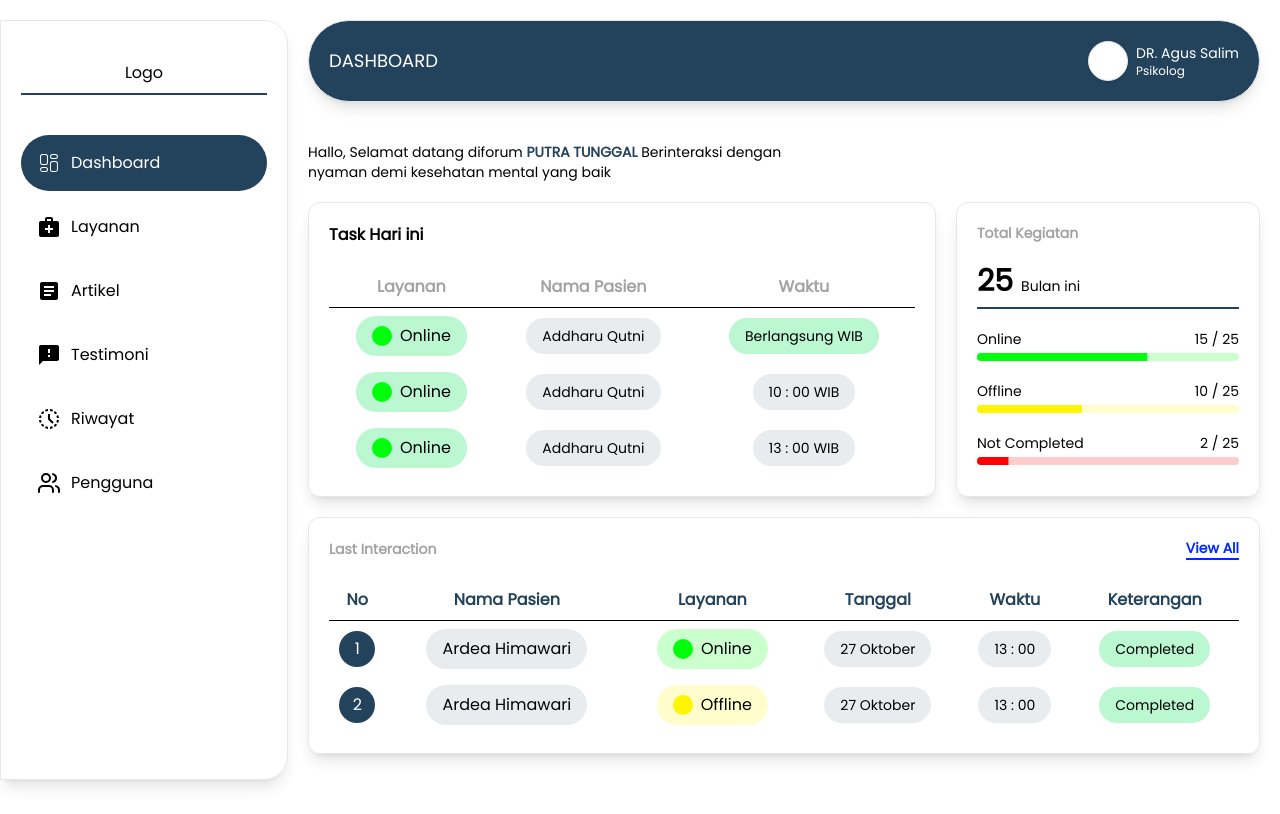
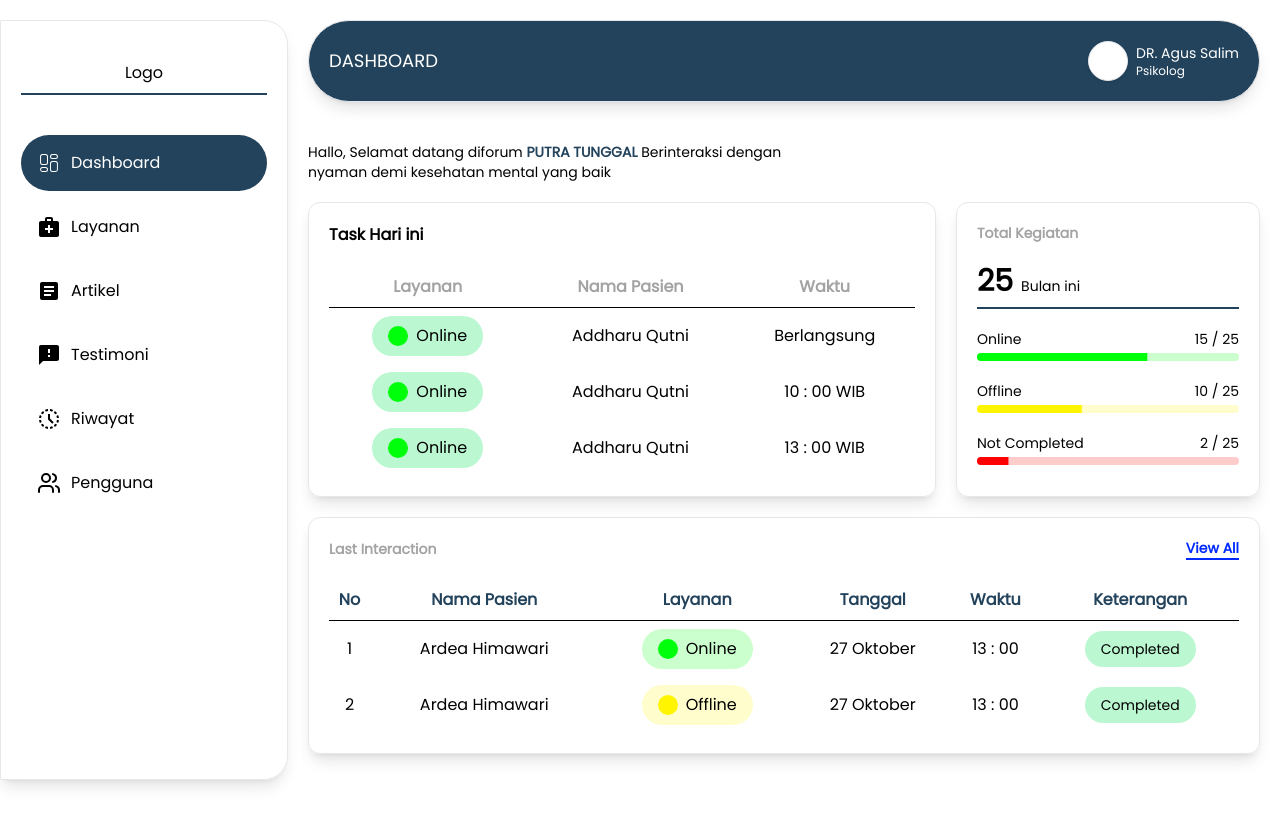
Before and after one commit to kopsus/putra-tunggal, a Next.js app: page /dashboard in a window 1280 px wide. Built offline with nearby package versions, Linux system fonts and the light colour scheme.

Commit message:
fixing table ui

```diff
--- /dev/null
+++ b/src/app/(dashboard)/testimoni/page.tsx
@@ -0,0 +1,25 @@
+import Breadcrumb from "@/components/(dashboard)/_global/Breadcrumb";
+import { storeDialog } from "@/store/dialog";
+import { useSetAtom } from "jotai";
+import React from "react";
+
+const Testimoni = () => {
+  const setDialog = useSetAtom(storeDialog);
+
+  return (
+    <>
+      <Breadcrumb
+        pageName="Testimoni"
+        onClick={() => {
+          setDialog({
+            type: "CREATE",
+            show: true,
+            data: null,
+          });
+        }}
+      />
+    </>
+  );
+};
+
+export default Testimoni;
--- a/src/components/(dashboard)/_global/Breadcrumb.tsx
+++ b/src/components/(dashboard)/_global/Breadcrumb.tsx
@@ -6,7 +6,7 @@ interface BreadcrumbProps {
 const Breadcrumb = ({ pageName, onClick }: BreadcrumbProps) => {
   return (
     <div className="mb-6 flex flex-col gap-3 sm:flex-row sm:items-center sm:justify-between">
-      <h2 className="text-title-md2 font-semibold text-black dark:text-white">
+      <h2 className="titleSection font-semibold text-black dark:text-white">
         {pageName}
       </h2>
 
--- a/src/components/(dashboard)/artikel/table/DataTable.tsx
+++ b/src/components/(dashboard)/artikel/table/DataTable.tsx
@@ -61,7 +61,7 @@ export function DataTable<TData, TValue>({
   return (
     <Card className="space-y-4 rounded-xl overflow-hidden p-5">
       <TableToolbar table={table} />
-      <Table>
+      <Table className="rounded-xl overflow-hidden border">
         <TableHeader>
           {table.getHeaderGroups().map((headerGroup) => (
             <TableRow key={headerGroup.id}>
@@ -71,7 +71,7 @@ export function DataTable<TData, TValue>({
                     key={header.id}
                     className={`${
                       idx === headerGroup.headers.length - 1 && "text-right"
-                    } bg-gray-800 text-white`}
+                    } text-white`}
                   >
                     {header.isPlaceholder
                       ? null
@@ -89,11 +89,12 @@ export function DataTable<TData, TValue>({
           {table.getRowModel().rows?.length ? (
             table.getRowModel().rows.map((row) => (
               <TableRow
+                className="border-b-2"
                 key={row.id}
                 data-state={row.getIsSelected() && "selected"}
               >
                 {row.getVisibleCells().map((cell) => (
-                  <TableCell key={cell.id}>
+                  <TableCell key={cell.id} className="border-none">
                     {flexRender(cell.column.columnDef.cell, cell.getContext())}
                   </TableCell>
                 ))}
--- a/src/components/(dashboard)/dashboard/LastInteraction.tsx
+++ b/src/components/(dashboard)/dashboard/LastInteraction.tsx
@@ -55,16 +55,8 @@ const LastInteraction = () => {
         <tbody>
           {dataTbody.map((item, index) => (
             <tr key={index} className="text-center">
-              <td className="py-2">
-                <div className="bg-primary text-white rounded-full w-9 h-9 mx-auto flex justify-center items-center">
-                  {index + 1}
-                </div>
-              </td>
-              <td className="py-2">
-                <div className="bg-primary/10 rounded-full py-2 px-4 w-max mx-auto">
-                  {item.namaPasien}
-                </div>
-              </td>
+              <td className="py-2">{index + 1}</td>
+              <td className="py-2">{item.namaPasien}</td>
               <td className="py-2">
                 <div
                   className={`${
@@ -79,16 +71,8 @@ const LastInteraction = () => {
                   {item.layanan}
                 </div>
               </td>
-              <td className="py-2">
-                <p className="bg-primary/10 rounded-full w-max mx-auto py-2 px-4">
-                  {item.tanggal}
-                </p>
-              </td>
-              <td className="py-2">
-                <p className="bg-primary/10 rounded-full w-max mx-auto py-2 px-4">
-                  {item.waktu}
-                </p>
-              </td>
+              <td className="py-2">{item.tanggal}</td>
+              <td className="py-2">{item.waktu}</td>
               <td className="py-2">
                 <p
                   className={`${
--- a/src/components/(dashboard)/dashboard/TodaysTask.tsx
+++ b/src/components/(dashboard)/dashboard/TodaysTask.tsx
@@ -46,21 +46,9 @@ export const TodaysTask = () => {
                   {item.layanan}
                 </div>
               </td>
+              <td className="py-2">{item.pasien}</td>
               <td className="py-2">
-                <p className="bg-primary/10 rounded-full w-max mx-auto py-2 px-4">
-                  {item.pasien}
-                </p>
-              </td>
-              <td className="py-2">
-                <p
-                  className={`${
-                    item.waktu === "Berlangsung"
-                      ? "bg-green-200"
-                      : "bg-primary/10"
-                  } rounded-full w-max mx-auto py-2 px-4`}
-                >
-                  {item.waktu} WIB
-                </p>
+                {item.waktu} {item.waktu !== "Berlangsung" && "WIB"}
               </td>
             </tr>
           ))}
--- a/src/components/(dashboard)/riwayat/Table.tsx
+++ b/src/components/(dashboard)/riwayat/Table.tsx
@@ -26,16 +26,8 @@ const TableRiwayat = () => {
         <tbody>
           {dataRiwayat.map((item, index) => (
             <tr key={index} className="text-center border-b-2">
-              <td className="py-2">
-                <div className="border-2 border-primary text-primary rounded-full w-9 h-9 mx-auto flex justify-center items-center">
-                  {index + 1}
-                </div>
-              </td>
-              <td className="py-2">
-                <div className="bg-primary/10 rounded-full py-2 px-4 w-max mx-auto">
-                  {item.namaPasien}
-                </div>
-              </td>
+              <td className="py-2">{index + 1}</td>
+              <td className="py-2">{item.namaPasien}</td>
               <td className="py-2">
                 <div
                   className={`${
@@ -50,16 +42,8 @@ const TableRiwayat = () => {
                   {item.layanan}
                 </div>
               </td>
-              <td className="py-2">
-                <p className="bg-primary/10 rounded-full w-max mx-auto py-2 px-4">
-                  {item.tanggal}
-                </p>
-              </td>
-              <td className="py-2">
-                <p className="bg-primary/10 rounded-full w-max mx-auto py-2 px-4">
-                  {item.waktu}
-                </p>
-              </td>
+              <td className="py-2">{item.tanggal}</td>
+              <td className="py-2">{item.waktu}</td>
               <td className="py-2">
                 <p
                   className={`${
```
